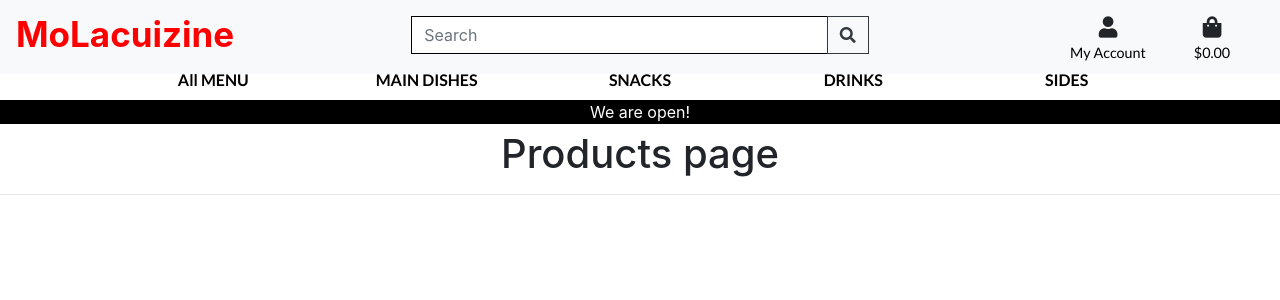
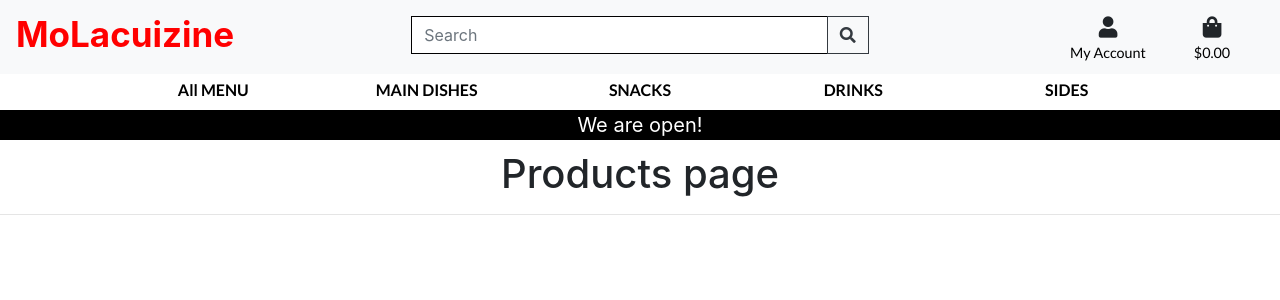
Before and after one commit to Code-Institute-Submissions/molacuizine, a Django app: page /products/ in a window 1280 px wide. Shown: the top 300 px of the page. Run offline with Django 3.2, Linux system fonts and the light colour scheme; data that the repository does not hold is empty; some libraries are stand-ins or nearby versions.

Commit message:
Increase font size for shop open banner

```diff
--- a/products/static/products/css/products.css
+++ b/products/static/products/css/products.css
@@ -1,5 +1,5 @@
 .container {
-    height: 130px;
+    height: 150px;
     width: 95% !important;
 }
 
--- a/static/css/base.css
+++ b/static/css/base.css
@@ -16,7 +16,7 @@
 
 .bottom-nav {
     z-index: 1;
-    top: 60px;
+    top: 70px;
     background: white;
 }
 
@@ -27,6 +27,7 @@
 .store-open {
     background: black;
     color:white;
+    font-size: 20px;
 }
 
 .navbar-brand {
```
